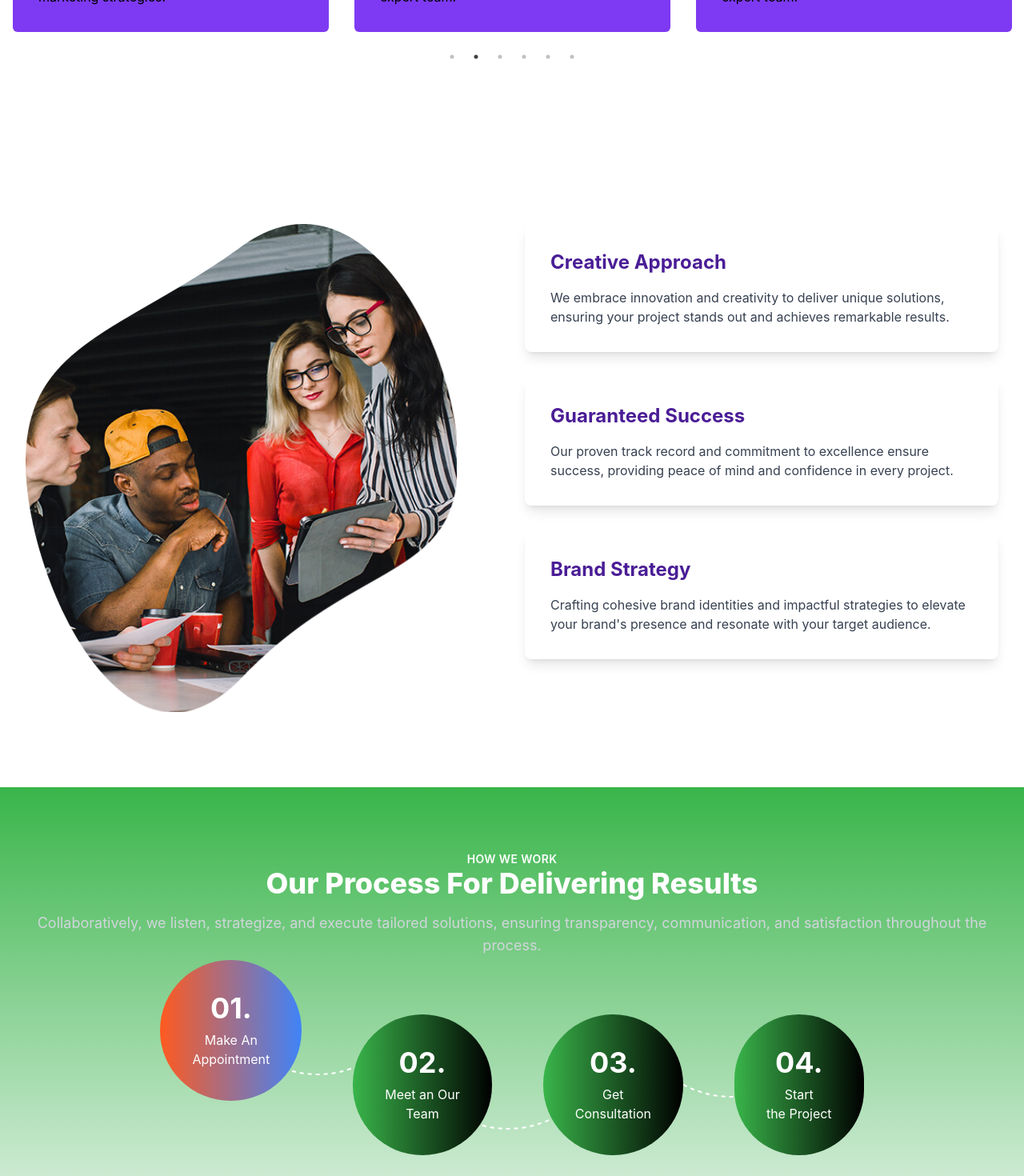
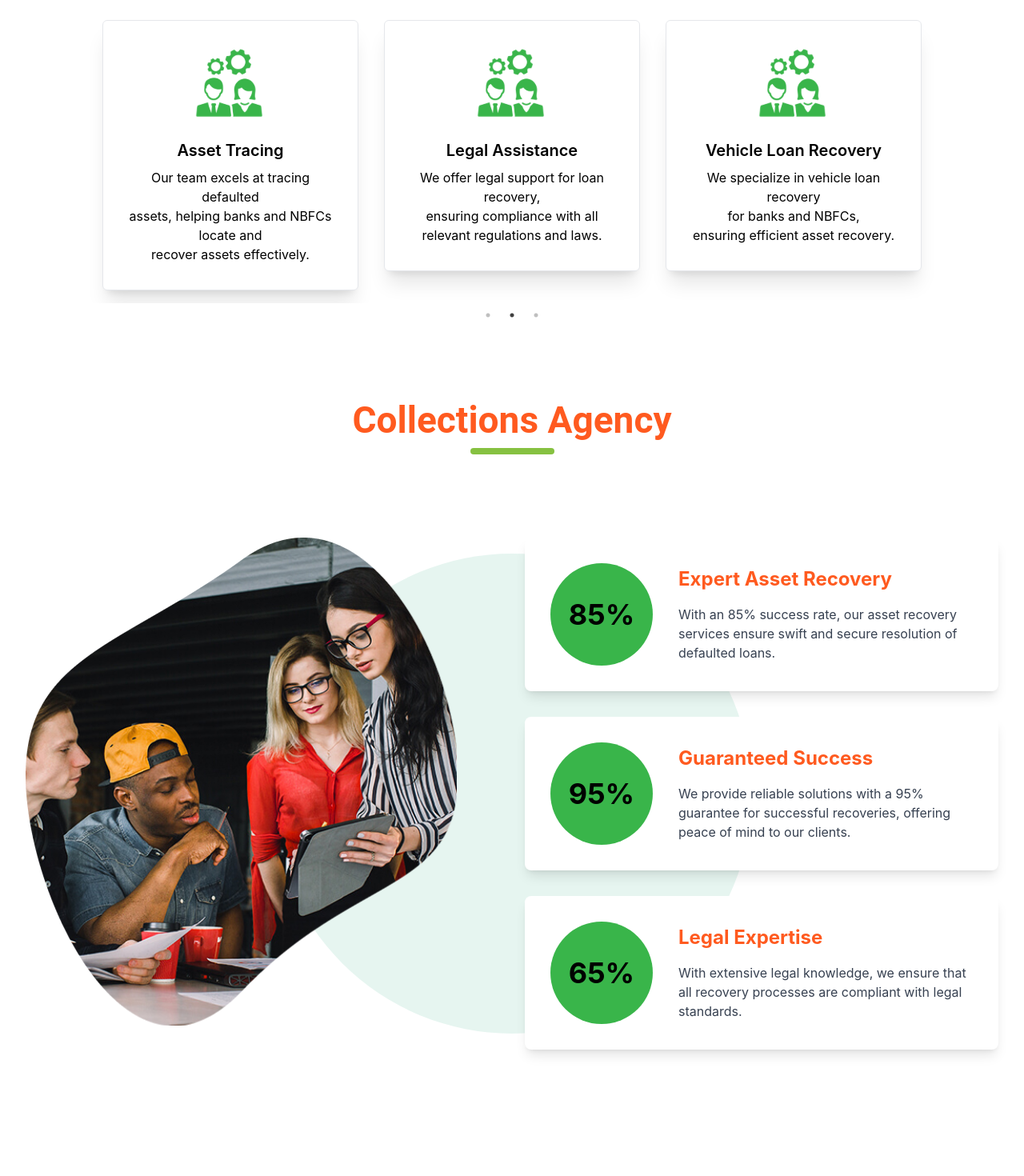
Before and after one commit to devmak122/skylines, a React (Create React App) app: page /Services in a window 1280 px wide. Shown: the part 700-2170 px from the top of the page at 80% size. Built offline with nearby package versions, Linux system fonts and the light colour scheme.

Commit message:
Final1.0

```diff
--- a/src/pages/Services.jsx
+++ b/src/pages/Services.jsx
@@ -1,10 +1,12 @@
-import React from "react";
+import React, { useState, useEffect } from 'react';
 import "slick-carousel/slick/slick.css";
 import "slick-carousel/slick/slick-theme.css";
 import Slider from "react-slick";
 import services from "../assets/images/services.svg";
 import banking from "../assets/images/banking.jpg";
 import Ellipse160 from "../assets/images/Ellipse-160.png";
+import commit from "../assets/images/1.svg";
+
 const ServicePage = () => {
   const settings = {
     dots: true,
@@ -16,6 +18,32 @@ const ServicePage = () => {
     autoplaySpeed: 3000,
   };
 
+  const IncrementingCounter = ({ from = 1, to = 85, duration = 2000 }) => {
+    const [count, setCount] = useState(from);
+
+    useEffect(() => {
+      const incrementTime = duration / (to - from); // Time per increment
+      const interval = setInterval(() => {
+        setCount((prevCount) => {
+          if (prevCount < to) {
+            return prevCount + 1;
+          } else {
+            clearInterval(interval);
+            return to;
+          }
+        });
+      }, incrementTime);
+
+      return () => clearInterval(interval);
+    }, [from, to, duration]);
+
+    return (
+      <div className="rounded-[100%] w-32 h-32 flex justify-center items-center bg-primary p-10 text-center z-10 relative">
+        <p className="text-4xl font-bold">{String(count).padStart(2, '0')}%</p>
+      </div>
+    );
+  };
+
   return (
     <div className="z-0 overflow-x-hidden">
       {/* Header Section */}
@@ -23,84 +51,98 @@ const ServicePage = () => {
         className="w-full bg-black bg-opacity-50 justify-center bg-cover bg-center bg-no-repeat flex flex-col items-center"
         style={{ backgroundImage: `url(${services})`, height: "50vh" }}
       >
-        <div className="text-white text-center flex items-center justify-center  font-roboto font-bold text-6xl">
+        <div className="text-white text-center flex items-center justify-center font-roboto font-bold text-6xl">
          Services
         </div>
       </div>
+
       {/* Sliding Cards Section */}
-      <div className="py-16">
+      <div className="flex flex-col items-center text-center mt-12">
+            <p className="text-orange-500 font-bold font-roboto mobile:text-[30px] tablet:text-[36px] laptop:text-[46px]">
+            How We Work
+            </p>
+            <div className="bg-[#86c141] mobile:w-[100px] tablet:w-[140px] laptop:w-[105px] h-2 rounded-2xl mb-6"></div>
+
+          </div>
+          <div className="py-16 px-28">
   <Slider {...settings}>
     <div className="p-4">
-            <div className="bg-purple-600 rounded-md p-8">
-              <h3 className="text-xl font-semibold">WEBSITE MAINTENANCE</h3>
+      <div className="bg-white text-center shadow-xl rounded-md p-8 border border-t-1  hover:shadow-2xl  duration-300">
+        <img
+          src={commit}
+          alt="commit"
+          className="w-[100px] h-[100px] object-cover text-center rounded-lg mx-auto mb-4"
+        />
+        <h3 className="text-xl font-semibold mb-2">Vehicle Loan Recovery</h3>
         <p>
-                Ensure smooth performance and security of your website with our
-                reliable maintenance services.
+          We specialize in vehicle loan recovery
+          <br /> for banks and NBFCs,
+          <br />
+          ensuring efficient asset recovery.
         </p>
       </div>
     </div>
     <div className="p-4">
-            <div className="bg-purple-600 rounded-md p-8">
-              <h3 className="text-xl font-semibold">DIGITAL MARKETING</h3>
+      <div className="bg-white text-center shadow-xl rounded-md p-8  border border-t-1 hover:shadow-2xl  duration-300">
+        <img
+          src={commit}
+          alt="commit"
+          className="w-[100px] h-[100px] object-cover text-center rounded-lg mx-auto mb-4"
+        />
+        <h3 className="text-xl font-semibold mb-2">Asset Tracing</h3>
         <p>
-                Boost your brand's online presence and drive growth with our
-                customized digital marketing strategies.
+          Our team excels at tracing defaulted
+          <br />
+          assets, helping banks and NBFCs locate and
+          <br />
+          recover assets effectively.
         </p>
       </div>
     </div>
     <div className="p-4">
-            <div className="bg-purple-600 rounded-md p-8">
-              <h3 className="text-xl font-semibold">GRAPHIC DESIGN</h3>
+      <div className="bg-white text-center shadow-xl rounded-md p-8 border border-t-1  hover:shadow-2xl  duration-300">
+        <img
+          src={commit}
+          alt="commit"
+          className="w-[100px] h-[100px] object-cover text-center rounded-lg mx-auto mb-4"
+        />
+        <h3 className="text-xl font-semibold mb-2">Legal Assistance</h3>
         <p>
-                Experience visually captivating interfaces and seamless user
-                journeys crafted by our expert team.
+          We offer legal support for loan recovery,
+          <br /> ensuring compliance with all
+          <br />
+          relevant regulations and laws.
         </p>
       </div>
     </div>
-          <div className="p-4">
-            <div className="bg-purple-600 rounded-md p-8">
-              <h3 className="text-xl font-semibold">GRAPHIC DESIGN</h3>
-              <p>
-                Experience visually captivating interfaces and seamless user
-                journeys crafted by our expert team.
-              </p>
-            </div>
-          </div>
-          <div className="p-4">
-            <div className="bg-purple-600 rounded-md p-8">
-              <h3 className="text-xl font-semibold">GRAPHIC DESIGN</h3>
-              <p>
-                Experience visually captivating interfaces and seamless user
-                journeys crafted by our expert team.
-              </p>
-            </div>
-          </div>
-          <div className="p-4">
-            <div className="bg-purple-600 rounded-md p-8">
-              <h3 className="text-xl font-semibold">GRAPHIC DESIGN</h3>
-              <p>
-                Experience visually captivating interfaces and seamless user
-                journeys crafted by our expert team.
-              </p>
-            </div>
-          </div>
-          {/* Add three more cards similarly */}
+    {/* Add more cards similarly for other services */}
   </Slider>
 </div>
 
+
       {/* Image and Content Section */}
-      <div className="bg-white  py-20">
-        <div className="bg-transparent py-20">
-          <div className="max-w-7xl mx-auto px-4 sm:px-6 lg:px-8 grid grid-cols-1 md:grid-cols-2 gap-8">
+      <div className="flex flex-col items-center text-center mt-12">
+            <p className="text-orange-500 font-bold  font-roboto  mobile:text-[30px] tablet:text-[36px] laptop:text-[46px]">
+            Collections Agency
+            </p>
+            <div className="bg-[#86c141] mobile:w-[100px] tablet:w-[140px] laptop:w-[105px] h-2 rounded-2xl mb-6"></div>
+
+          </div>
+      <div className="bg-white py-20 relative">
+        <div className="bg-transparent relative">
+          {/* Green Circle Background */}
+          <div className="absolute inset-0 flex justify-center items-center">
+            <div className="w-[600px] h-[600px] z-0 rounded-full bg-green-500 opacity-10"></div>
+          </div>
+
+          <div className="relative max-w-7xl mx-auto px-4 sm:px-6 lg:px-8 grid grid-cols-1 md:grid-cols-2 gap-8 z-10">
             {/* Left Side: Image with Ellipse Shape */}
-
-            {/* Ellipse Shape */}
             <div className="relative w-[91%] h-full">
               {/* Banking Image with Mask */}
               <img
-                src={banking} // Path to banking image
+                src={banking}
                 alt="banking"
-                className="absolute  w-full  bg-cover "
+                className="absolute w-full bg-cover"
                 style={{
                   maskImage: `url(${Ellipse160})`,
                   WebkitMaskImage: `url(${Ellipse160})`,
@@ -110,37 +152,44 @@ const ServicePage = () => {
 
             {/* Right Side: Content Blocks */}
             <div className="flex flex-col justify-center space-y-8">
-              <div className="bg-white p-8 rounded-lg shadow-lg">
-                <h2 className="text-2xl font-bold text-purple-900">
-                  Creative Approach
+              <div className="bg-white flex justify-center items-center gap-8 p-8 rounded-lg shadow-lg">
+                <IncrementingCounter from={1} to={85} duration={2000} />
+                <div>
+                  <h2 className="text-2xl font-bold text-orange-500">
+                    Expert Asset Recovery
                   </h2>
                   <p className="mt-4 text-gray-700">
-                  We embrace innovation and creativity to deliver unique
-                  solutions, ensuring your project stands out and achieves
-                  remarkable results.
+                    With an 85% success rate, our asset recovery services ensure
+                    swift and secure resolution of defaulted loans.
                   </p>
                 </div>
+              </div>
 
-              <div className="bg-white p-8 rounded-lg shadow-lg">
-                <h2 className="text-2xl font-bold text-purple-900">
+              <div className="bg-white flex justify-center items-center gap-8 p-8  rounded-lg shadow-lg">
+                <IncrementingCounter from={1} to={95} duration={2000} />
+                <div>
+                  <h2 className="text-2xl font-bold text-orange-500">
                     Guaranteed Success
                   </h2>
                   <p className="mt-4 text-gray-700">
-                  Our proven track record and commitment to excellence ensure
-                  success, providing peace of mind and confidence in every
-                  project.
+                    We provide reliable solutions with a 95% guarantee for
+                    successful recoveries, offering peace of mind to our
+                    clients.
                   </p>
                 </div>
+              </div>
 
-              <div className="bg-white p-8 rounded-lg shadow-lg">
-                <h2 className="text-2xl font-bold text-purple-900">
-                  Brand Strategy
+              <div className="bg-white flex justify-center items-center gap-8 p-8 rounded-lg shadow-lg">
+                <IncrementingCounter from={1} to={65} duration={2000} />
+                <div>
+                  <h2 className="text-2xl font-bold text-orange-500">
+                    Legal Expertise
                   </h2>
                   <p className="mt-4 text-gray-700">
-                  Crafting cohesive brand identities and impactful strategies to
-                  elevate your brand's presence and resonate with your target
-                  audience.
+                    With extensive legal knowledge, we ensure that all recovery
+                    processes are compliant with legal standards.
                   </p>
+                </div>
               </div>
             </div>
           </div>
@@ -148,36 +197,63 @@ const ServicePage = () => {
       </div>
 
       {/* Process Section */}
-      <div className="relative bg-gradient-to-b from-primary to-gray-50 text-white py-20">
+      <div className="relative bg-white text-black py-20">
         <div className="max-w-7xl mx-auto px-4 sm:px-6 lg:px-8">
-          <div className="text-center mb-12">
-            <h2 className="text-sm font-semibold uppercase tracking-wide">
+
+          <div className="flex flex-col items-center text-center mb-12">
+            <p className="text-orange-500 font-bold font-roboto mobile:text-[30px] tablet:text-[36px] laptop:text-[46px]">
             How We Work
-            </h2>
+            </p>
+            <div className="bg-[#86c141] mobile:w-[100px] tablet:w-[140px] laptop:w-[105px] h-2 rounded-2xl mb-6"></div>
             <h1 className="text-4xl font-extrabold">
-              Our Process For Delivering Results
+              Our Process for Successful Recoveries
             </h1>
-            <p className="mt-4 text-lg text-gray-300">
-              Collaboratively, we listen, strategize, and execute tailored
-              solutions, ensuring transparency, communication, and satisfaction
-              throughout the process.
+            <p className="mt-4 text-lg text-gray-900">
+              Our structured approach ensures transparency, efficiency, and
+              results, tailored to meet the unique needs of our clients.
             </p>
           </div>
-          <div className="relative flex justify-center items-center">
-            <div className="flex flex-row items-center space-y-6 gap-16">
+          <div className="relative flex justify-center items-center mt-20">
+            <div className="flex flex-row items-center  gap-24">
               {/* Step 1 */}
-              <div className="relative -mt-28">
+              <div className="relative -mt-28 z-50">
                 {" "}
                 {/* Move up */}
-                <div className="rounded-full bg-gradient-to-r from-orange-500 to-blue-500  p-10 text-center z-10 relative">
+                <div className="w-44 h-44 rounded-full bg-gradient-to-r from-primary to-green-500  shadow-lg p-10 text-center z-10 relative">
                   <span className="text-4xl font-bold">01.</span>
-                  <p className="mt-2">
-                    Make An
-                    <br /> Appointment
+                  <p className="mt-2 text-sm font-semibold font-roboto">
+                    Initial Consultation
                   </p>
                 </div>
+
+              </div>
+              {/* Step 2 */}
+              <div className="relative mt-8">
+                {" "}
+                {/* Move down */}
+                <div className="w-44 h-44 rounded-full bg-gradient-to-r from-primary to-green-500  shadow-lg p-10 text-center z-50 relative">
+                  <span className="text-4xl font-bold">02.</span>
+                  <p className="mt-2 text-sm font-semibold font-roboto">
+                    Asset Tracing and Recovery Plan
+                  </p>
                   <svg
-                  className="absolute top-1/2 mt-10 -ml-10 left-full transform -translate-y-1/2 z-0"
+                  className="absolute top-1/2 -mt-20 -ml-36  transform -translate-y-1/5  z-1"
+                  width="120"
+                  height="60"
+                  viewBox="0 0 120 60"
+                >
+                  <path
+                    d="M 0,30 Q 60,0 120,30"
+                    fill="transparent"
+                    stroke="black"
+                    strokeWidth="2"
+                    strokeDasharray="5,5"
+                  />
+                </svg>
+                </div>
+
+                <svg
+                  className="absolute top-1/2 mt-1 ml-3  left-[90%] transform  -translate-y-3/4 -rotate-12  z-0"
                   width="120"
                   height="60"
                   viewBox="0 0 120 60"
@@ -185,34 +261,7 @@ const ServicePage = () => {
                   <path
                     d="M 0,30 Q 60,60 120,30"
                     fill="transparent"
-                    stroke="white"
-                    strokeWidth="2"
-                    strokeDasharray="5,5"
-                  />
-                </svg>
-              </div>
-              {/* Step 2 */}
-              <div className="relative mt-8">
-                {" "}
-                {/* Move down */}
-                <div className="rounded-full bg-gradient-to-r from-primary to-black p-10 text-center z-10 relative">
-                  <span className="text-4xl font-bold">02.</span>
-                  <p className="mt-2">
-                    Meet an Our
-                    <br />
-                    Team
-                  </p>
-                </div>
-                <svg
-                  className="absolute top-1/2 mt-10 -ml-10 left-full transform -translate-y-1/2 z-0"
-                  width="120"
-                  height="60"
-                  viewBox="0 0 120 60"
-                >
-                  <path
-                    d="M 0,30 Q 60,60 120,30"
-                    fill="transparent"
-                    stroke="white"
+                    stroke="black"
                     strokeWidth="2"
                     strokeDasharray="5,5"
                   />
@@ -222,50 +271,43 @@ const ServicePage = () => {
               <div className="relative -mt-28">
                 {" "}
                 {/* Move up */}
-                <div className="rounded-full bg-gradient-to-r from-primary to-black p-10 text-center z-10 relative">
+                <div className="w-44 h-44 rounded-full bg-gradient-to-r from-primary to-green-500  shadow-lg p-10 text-center z-10 relative">
                   <span className="text-4xl font-bold">03.</span>
-                  <p className="mt-2">
-                    Get <br />
-                    Consultation
+                  <p className="mt-2 text-sm font-semibold font-roboto">
+                    Legal Assistance
                   </p>
-                </div>
                 <svg
-                  className="absolute top-1/2 left-full transform -translate-y-1/2 z-0"
+                  className="absolute top-1/2 mt-3 -ml-1 left-full transform -translate-y-1/2 rotate-12 z-0"
                   width="120"
                   height="60"
                   viewBox="0 0 120 60"
                 >
                   <path
-                    d="M 0,30 Q 60,60 120,30"
+                    d="M 0,30 Q 60,0 120,30"
                     fill="transparent"
-                    stroke="white"
+                    stroke="black"
                     strokeWidth="2"
                     strokeDasharray="5,5"
                   />
                 </svg>
                 </div>
-              {/* Step 4 */}
+              </div>
               <div className="relative mt-8">
                 {" "}
                 {/* Move down */}
-                <div className="rounded-full bg-gradient-to-r from-primary to-black p-10 text-center z-10 relative">
+                <div className="w-44 h-44 rounded-full bg-gradient-to-r from-primary to-green-500  shadow-lg p-10 text-center z-10 relative">
                   <span className="text-4xl font-bold">04.</span>
-                  <p className=" mt-2">
-                    Start <br /> the Project
+                  <p className="mt-2 text-sm font-semibold font-roboto">
+                  Final Recovery
                   </p>
                 </div>
               </div>
             </div>
           </div>
-          <div className="mt-12 text-center">
-            <button className="bg-pink-500 hover:bg-pink-600 text-white font-bold py-3 px-8 rounded-full">
-              Contact Now
-            </button>
-          </div>
         </div>
       </div>
 
-      {/* Footer */}
+
     </div>
   );
 };
```
Lines whose indentation alone changed are shown as unchanged.
